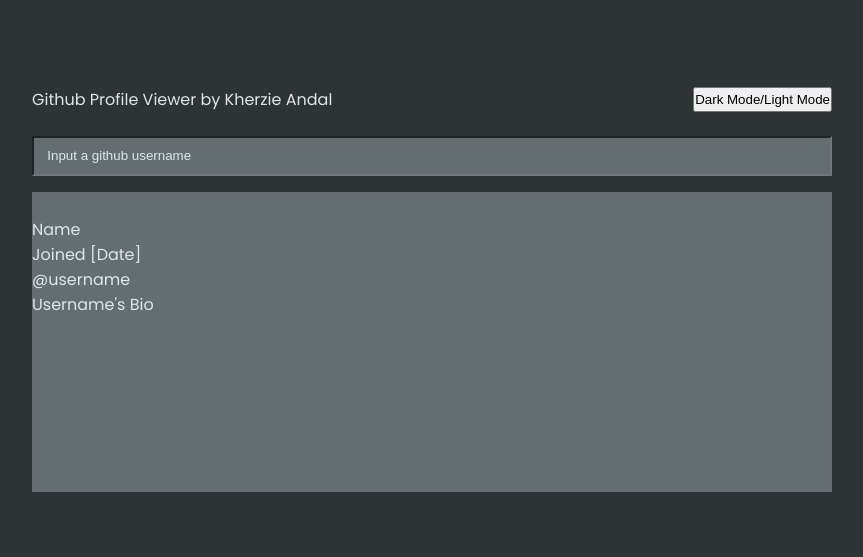
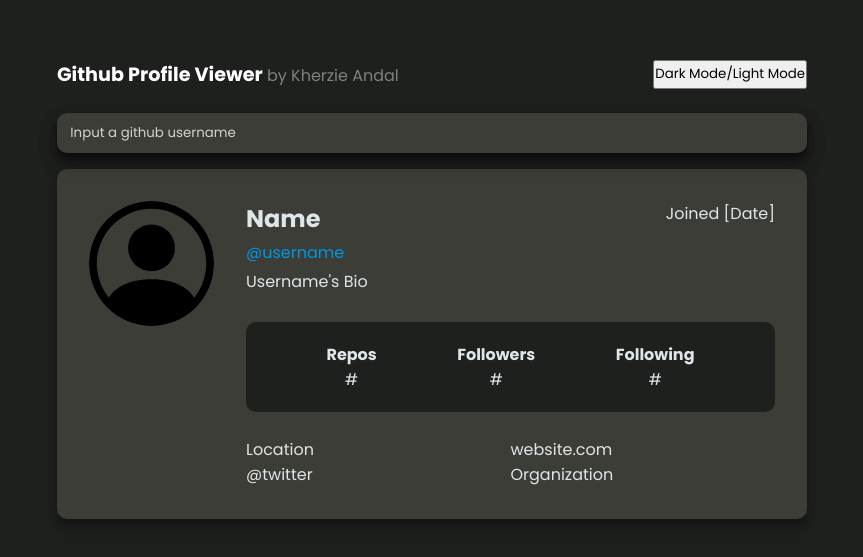
Before and after one commit to kherzieandal/interactive_webpages, a plain HTML site: page github_profile_viewer/index.html in a window 1280 px wide. Shown: the part 111-668 px from the top of the page, without its empty margins (208-1071 px from the left). Drawn offline with Linux system fonts and the light colour scheme; a web font is replaced by a local one.

Commit message:
Added styles & fetching in javascript

```diff
--- a/github_profile_viewer/index.html
+++ b/github_profile_viewer/index.html
@@ -5,28 +5,57 @@
     <meta name="viewport" content="width=device-width, initial-scale=1.0">
     <title>Fetch a Github Profile</title>
     <link rel="stylesheet" href="./styles.css">
+    <script src="script.js" defer></script>
 </head>
 <body>
     <div class="nav_buttons">
-        <p>Github Profile Viewer by Kherzie Andal</p>
+        <p class="logo"><span class="bold">Github Profile Viewer</span> by Kherzie Andal</p>
         <button>Dark Mode/Light Mode</button>
     </div>
-    <div class="profile_searcher">
+    <div class="search_and_profile">
         <div class="search">
-            <input type="text" placeholder="Input a github username">
+            <input type="text" placeholder="Input a github username" id="usernameInput" onchange="fetchGithub()">
         </div>
         <div class="profile">
-            <div class="profile_sec"><img></div>
-            <div class="detail_sec">
-                <div class="name_and_join_date">
-                    <p>Name</p>
-                    <p>Joined [Date]</p>
+            <div class="profile_img_div">
+                <img src="images/person-circle.svg" id="profile_img">
+            </div>
+            <div class="detail_div">
+                <div class="first_section">
+                    <div class="name_and_join_date">
+                        <p id="name">Name</p>
+                        <p id="joined_date">Joined [Date]</p>
+                    </div>
+                    <div id="github_username"><p>@username</p></div>
+                    <div id="bio"><p>Username's Bio</p></div>
                 </div>
-                <div class="github_username"><p>@username</p></div>
-                <div class="bio"><p>Username's Bio</p></div>
-                <div class="user_details"></div>
+                <div class="user_details">
+                    <div class="repo">
+                        <p class="bold">Repos</p>
+                        <p id="repo_count">#</p>
+                    </div>
+                    <div class="followers">
+                        <p class="bold">Followers</p>
+                        <p id="followers_count">#</p>
+                    </div>
+                    <div class="following">
+                        <p class="bold">Following</p>
+                        <p id="following_count">#</p>
+                    </div>
+                </div>
                 <div class="social_media_prof">
-
+                    <div class="location">
+                        <p id="location">Location</p>
+                    </div>
+                    <div class="website">
+                        <p id="website">website.com</p>
+                    </div>
+                    <div class="twitter">
+                        <p id="twitter_username">@twitter</p>
+                    </div>
+                    <div class="organization">
+                        <p id="organization">Organization</p>
+                    </div>
                 </div>
             </div>
         </div>
--- /dev/null
+++ b/github_profile_viewer/script.js
@@ -0,0 +1,27 @@
+const fetchGithub = () => {
+    const username = document.getElementById('usernameInput').value
+    console.log(`The username is: ${username}`);
+
+    fetch(`https://api.github.com/users/${username}`)
+        .then((res) => res.json())
+        .then((data) => {
+            showGithubDetails(data);
+        })
+}
+
+const showGithubDetails = (json) => {
+    const {avatar_url, name, created_at, login, bio, public_repos, followers, following, location, blog, twitter_username, company} = json
+
+    document.getElementById('profile_img').setAttribute('src', avatar_url)
+    document.getElementById('name').innerText = name ? name : "Not available"
+    document.getElementById('joined_date').innerText = `Joined ${created_at}`
+    document.getElementById('github_username').innerText = "@" + login
+    document.getElementById('bio').innerText = bio ? bio : "Not available"
+    document.getElementById('repo_count').innerText = public_repos
+    document.getElementById('followers_count').innerText = followers
+    document.getElementById('following_count').innerText = following
+    document.getElementById('location').innerText = location ? location : "Not available"
+    document.getElementById('website').innerText = blog ? blog : "Not available"
+    document.getElementById('twitter_username').innerText = twitter_username ? twitter_username: "Not available"
+    document.getElementById('organization').innerText = company ? company : "Not available"
+}
--- a/github_profile_viewer/styles.css
+++ b/github_profile_viewer/styles.css
@@ -4,11 +4,11 @@
     margin: 0;
     padding: 0;
     box-sizing: border-box;
+    font-family: 'Poppins', sans-serif;
 }
 
 body {
-    font-family: 'Poppins', sans-serif;
-    background-color: #2d3436;
+    background-color: #1E201E;
     color: #dfe6e9;
     display: flex;
     flex-direction: column;
@@ -19,7 +19,8 @@ body {
 
 body > div{
     padding: 0.75em 0;
-    min-width: 800px;
+    width: 100%;
+    max-width: 750px;
 }
 
 .nav_buttons {
@@ -27,25 +28,104 @@ body > div{
     justify-content: space-between;
 }
 
-.profile_searcher > div{
-    padding-bottom: 1em;
+.logo {
+    color: gray;
+}
+
+.logo .bold {
+    color: white;
+    font-size: larger;
+}
+
+.bold {
+    font-weight: bold;
+}
+
+.search_and_profile > div:first-child{
+    margin-bottom: 1em;
+}
+
+.search_and_profile > div, .search_and_profile input {
+    border-radius: 10px;
+    box-shadow: rgba(0, 0, 0, 0.19) 0px 10px 20px, rgba(0, 0, 0, 0.23) 0px 6px 6px;
 }
 
 .search input{
     padding: 1em;
     height: 3em;
     width: 100%;
+    border: 0;
 }
 
 .search input::placeholder{
+    color: lightgray;
+}
+
+.profile, .search input {
+    background-color: #3C3D37;
     color: #dfe6e9;
+    width: 100%;
 }
 
 .profile {
-    min-height: 300px;
+    display: flex;
+    min-height: 350px;
+    padding: 2em;
+    gap: 2em;
 }
 
-.profile, .search input {
-    background-color: #636e72;
-    color: #dfe6e9;
+
+.profile_img_div {
+    width: 125px;
 }
+
+#profile_img {
+    width: 100%;
+    max-width: 100%;
+    object-fit: cover;
+    border-radius: 50%;
+}
+
+.detail_div {
+    flex-grow: 3;
+    display: flex;
+    flex-direction: column;
+    justify-content: space-between;
+}
+
+.first_section > div {
+    margin-bottom: 0.25em;
+}
+
+.name_and_join_date {
+    display: flex;
+    justify-content: space-between;
+}
+
+#name {
+    font-size: 1.50rem;
+    font-weight: bold;
+}
+
+#github_username {
+    color: #0097e6;
+}
+
+.user_details {
+    display: flex;
+    background-color: #1E201E;
+    border-radius: 10px;
+    justify-content: space-evenly;
+    min-height: 90px;
+    align-items: center;
+}
+
+.user_details p {
+    text-align: center;
+
+}
+
+.social_media_prof {
+    display: grid;
+    grid-template-columns: 1fr 1fr;
+}
```
Also changed, not shown: github_profile_viewer/images/person-circle.svg (added).
